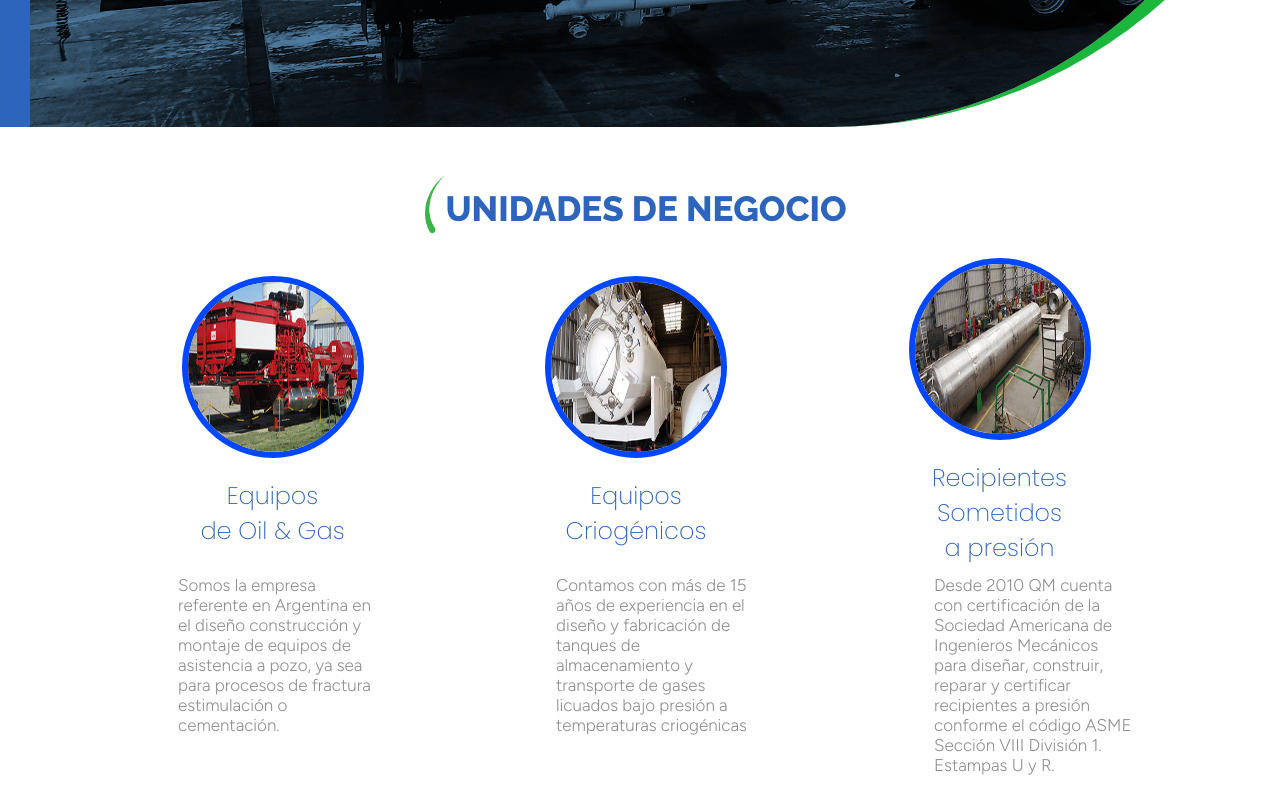
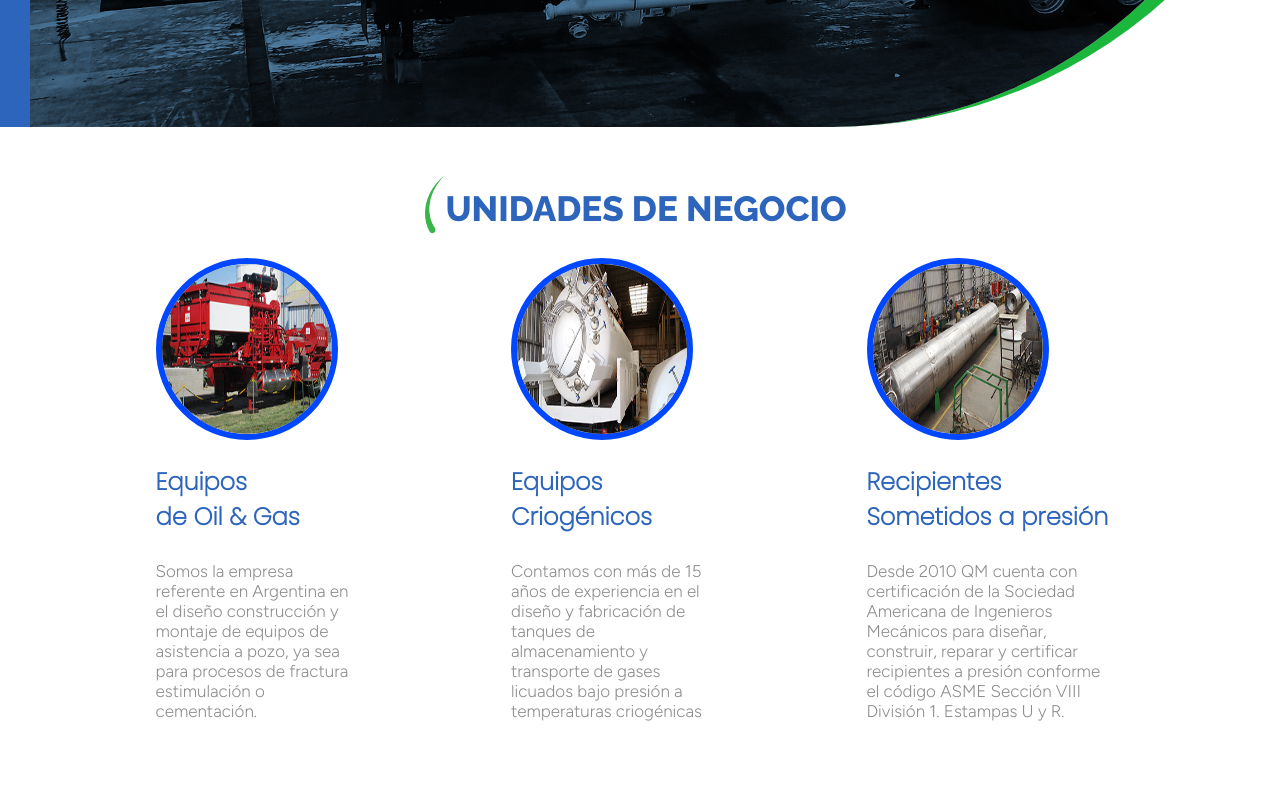
Before and after one commit to Santiago-Stellatelli/Proyectocopia, a plain HTML site: page Pagqm.html in a window 1280 px wide. Shown: the part 2143-2943 px from the top of the page. After the commit the page ends 2889 px from the top, so only its background shows below. Drawn offline with Linux system fonts and the light colour scheme.

Commit message:
1era parte de contenido u. negocios

```diff
--- a/Pagqm.html
+++ b/Pagqm.html
@@ -104,35 +104,53 @@
         </div>
 
         <div id="contiene5">
+
+            <div id="juntop1">
                 <div id="contenido5p1">
                     <img src="equipo 5.jpg" alt="e5" id="foto5p1">
                     <h2 class="tit5">Equipos <br> de Oil & Gas</h2>
                 </div>
+                <div id="parrafop1">
+                    <p>Somos la empresa referente en Argentina en
+                        el diseño construcción y montaje de equipos de
+                        asistencia a
+                        pozo, ya sea para procesos de fractura estimulación o
+                        cementación.</p>
+                </div>
+            </div>
+
+            <div id="juntop2">
                 <div id="contenido5p2">
                     <img src="equipo 6.jpg" alt="e6" id="foto5p2">
                     <h2 class="tit5">Equipos <br> Criogénicos</h2>
                 </div>
+                <div id="parrafop2">
+                    <p>Contamos con más de 15 años de experiencia
+                        en el diseño y fabricación de tanques de almacenamiento
+                        y
+                        transporte de gases licuados bajo presión a temperaturas
+                        criogénicas</p>
+                </div>
+            </div>
+
+            <div id="juntop3">
                 <div id="contenido5p3">
                     <img src="equipo 7.jpg" alt="e7" id="foto5p3">
-                <h2 class="tit5">Recipientes <br> Sometidos <br> a presión</h2>
+                    <h2 class="tit5">Recipientes Sometidos a
+                        presión</h2>
+                </div>
+                <div id="parrafop3">
+                    <p>Desde 2010 QM cuenta con certificación de
+                        la Sociedad Americana de Ingenieros Mecánicos para
+                        diseñar,
+                        construir, reparar y certificar recipientes a presión
+                        conforme el código ASME Sección VIII División 1.
+                        Estampas U
+                        y R.</p>
+                </div>
+            </div>
 
         </div>
-        </div>
-        <div id="desarrollo5">
-            <p>Somos la empresa referente en Argentina en
-                el diseño construcción y montaje de equipos de asistencia a
-                pozo, ya sea para procesos de fractura estimulación o
-                cementación.</p>
-            <p>Contamos con más de 15 años de experiencia
-                en el diseño y fabricación de tanques de almacenamiento y
-                transporte de gases licuados bajo presión a temperaturas
-                criogénicas</p>
-            <p>Desde 2010 QM cuenta con certificación de
-                la Sociedad Americana de Ingenieros Mecánicos para diseñar,
-                construir, reparar y certificar recipientes a presión
-                conforme el código ASME Sección VIII División 1. Estampas U
-                y R.</p>
 
-        </div>
     </body>
 </html>
--- a/estilos.css
+++ b/estilos.css
@@ -292,10 +292,31 @@ body {
 
 /*Fotos equipos (u. de negocios)*/
 
-#contenido5p1{
+.tit5{
+    font-family: 'Poppins', sans-serif;
+    color: #2D65BD;
+    cursor: pointer;
+    font-weight:bold;
+
+}
+
+.tit5:hover{
+    color: #1BB73D;
+}
+
+/*------------------------------EQUIPOS OIL AND GAS------------------------------------------*/
+#juntop1{
     display: flex;
     flex-direction: column;
-    justify-content: center;
+    width: 200px;
+}
+
+#parrafop1{
+    margin-top: -10px;
+    font-family: 'Figtree', sans-serif;
+    font-size: 17px;
+    color: grey;
+    opacity: 0.9;
 }
 
 #foto5p1 {
@@ -305,25 +326,22 @@ body {
     border: 6px solid #0047ff;
 
 }
-
-.tit5{
-    font-family: 'Poppins', sans-serif;
-    color: #2D65BD;
-    cursor: pointer;
-    font-weight: lighter;
-    text-align: center;
-
+/*-----------------------------------------------------------------------------------------*/
+/*--------------------------------------EQUIPO CRIOGENICOS------------------------------------*/
+#juntop2{
+    display: flex;
+    flex-direction: column;
+    width: 200px;
 }
 
-.tit5:hover{
-    color: #1BB73D;
+#parrafop2{
+    margin-top: -10px;
+    font-family: 'Figtree', sans-serif;
+    font-size: 17px;
+    color: grey;
+    opacity: 0.9;
 }
 
-#contenido5p2{
-    display: flex;
-    flex-direction: column;
-    justify-content: center;
-}
 
 #foto5p2 {
     width: 170px;
@@ -332,12 +350,23 @@ body {
     border: 6px solid #0047ff;
 
 }
+/*-----------------------------------------------------------------------------*/
 
-#contenido5p3{
+/*---------------------------------SOMETIDO A PRESION----------------------------------*/
+#juntop3{
     display: flex;
     flex-direction: column;
-    justify-content: center;
+    width: 250px;
 }
+
+#parrafop3{
+    margin-top: -10px;
+    font-family: 'Figtree', sans-serif;
+    font-size: 17px;
+    color: grey;
+    opacity: 0.9;
+}
+
 
 #foto5p3 {
     width: 170px;
@@ -352,19 +381,3 @@ body {
     flex-direction: row;
     justify-content: space-evenly;
 }
-
-#desarrollo5{
-    display: flex;
-    flex-direction: row ;
-    justify-content: space-evenly;
-}
-
-#desarrollo5 p{
-    font-family: 'Figtree', sans-serif;
-    font-size: 17px;
-    color: grey;
-    opacity: 0.9;
-    margin-top: -10px;
-    width: 200px;
-    margin-left: 40px;
-}
```
Lines whose indentation alone changed are shown as unchanged.
